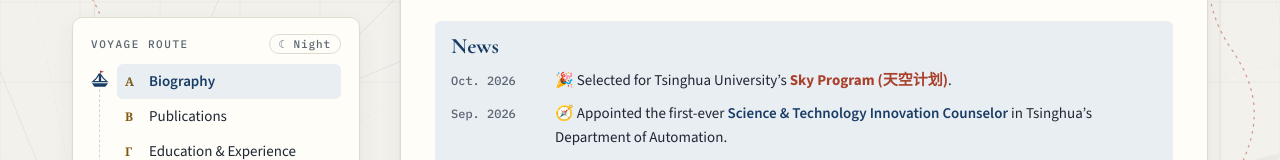
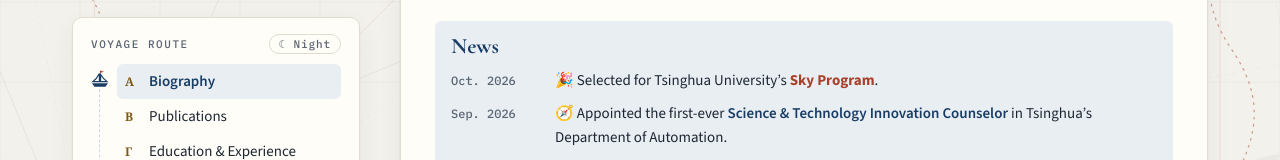
Before and after one commit to DocZbs/doczbs.github.io, a plain HTML site: page index.html in a window 1280 px wide. Shown: the part 398-558 px from the top of the page. Drawn offline with nearby package versions, Linux system fonts and the light colour scheme.

Commit message:
Remove Chinese text from Sky Program news

```diff
--- a/index.html
+++ b/index.html
@@ -331,7 +331,7 @@
         <div class="news" aria-labelledby="t-news">
           <h3 id="t-news">News</h3>
           <ul>
-            <li><time datetime="2026-10">Oct. 2026</time><span>🎉 Selected for Tsinghua University’s <b>Sky Program (天空计划)</b>.</span></li>
+            <li><time datetime="2026-10">Oct. 2026</time><span>🎉 Selected for Tsinghua University’s <b>Sky Program</b>.</span></li>
             <li><time datetime="2026-09">Sep. 2026</time><span>🧭 Appointed the first-ever <strong>Science &amp; Technology Innovation Counselor</strong> in Tsinghua’s Department of Automation.</span></li>
             <li><time datetime="2026-06">Jun. 2026</time><span>🏆 Named an <b>Outstanding Graduate of Beijing</b>.</span></li>
             <li><time datetime="2026-05">May 2026</time><span>🎉 AegisFlow at <b>NeurIPS 2026</b>.</span></li>
```
